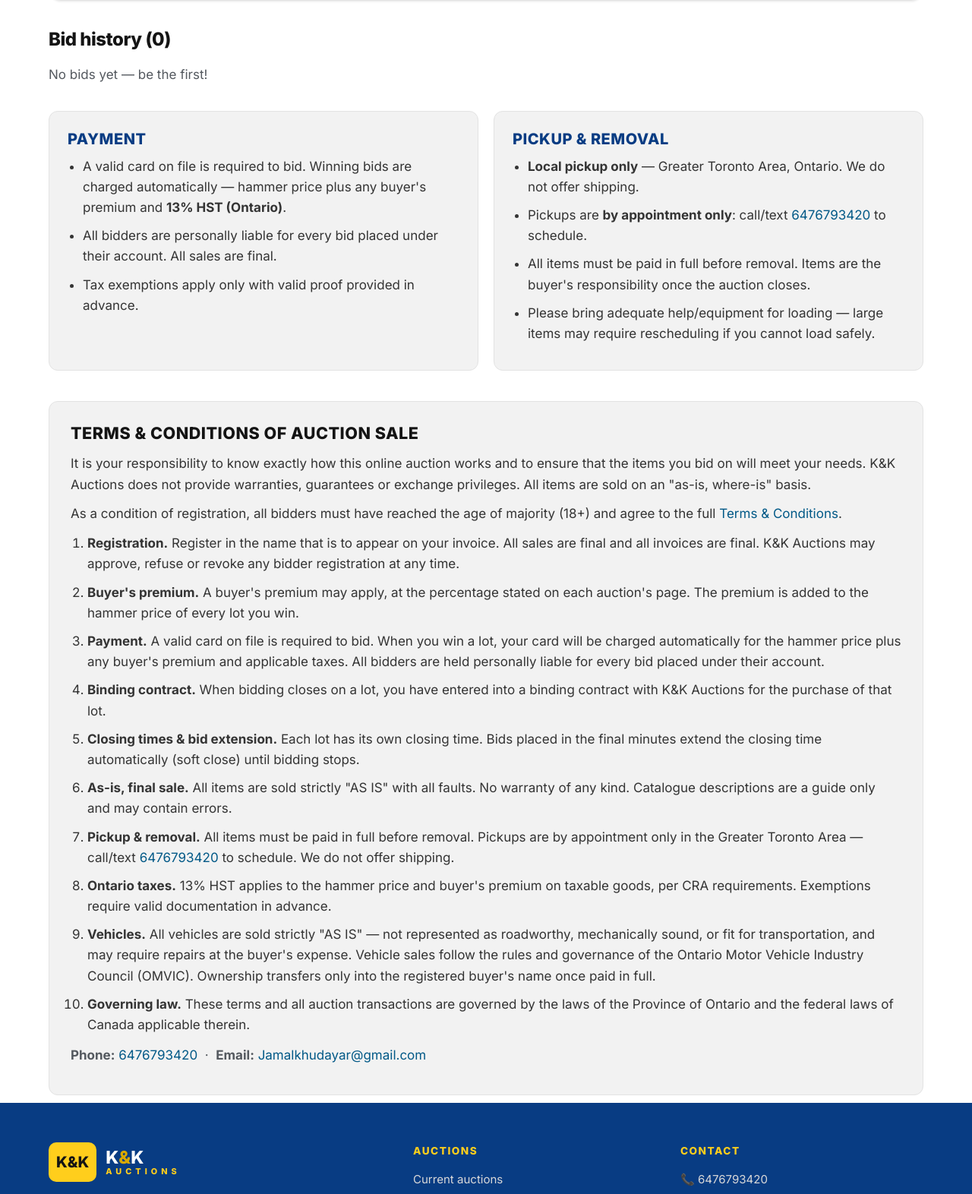
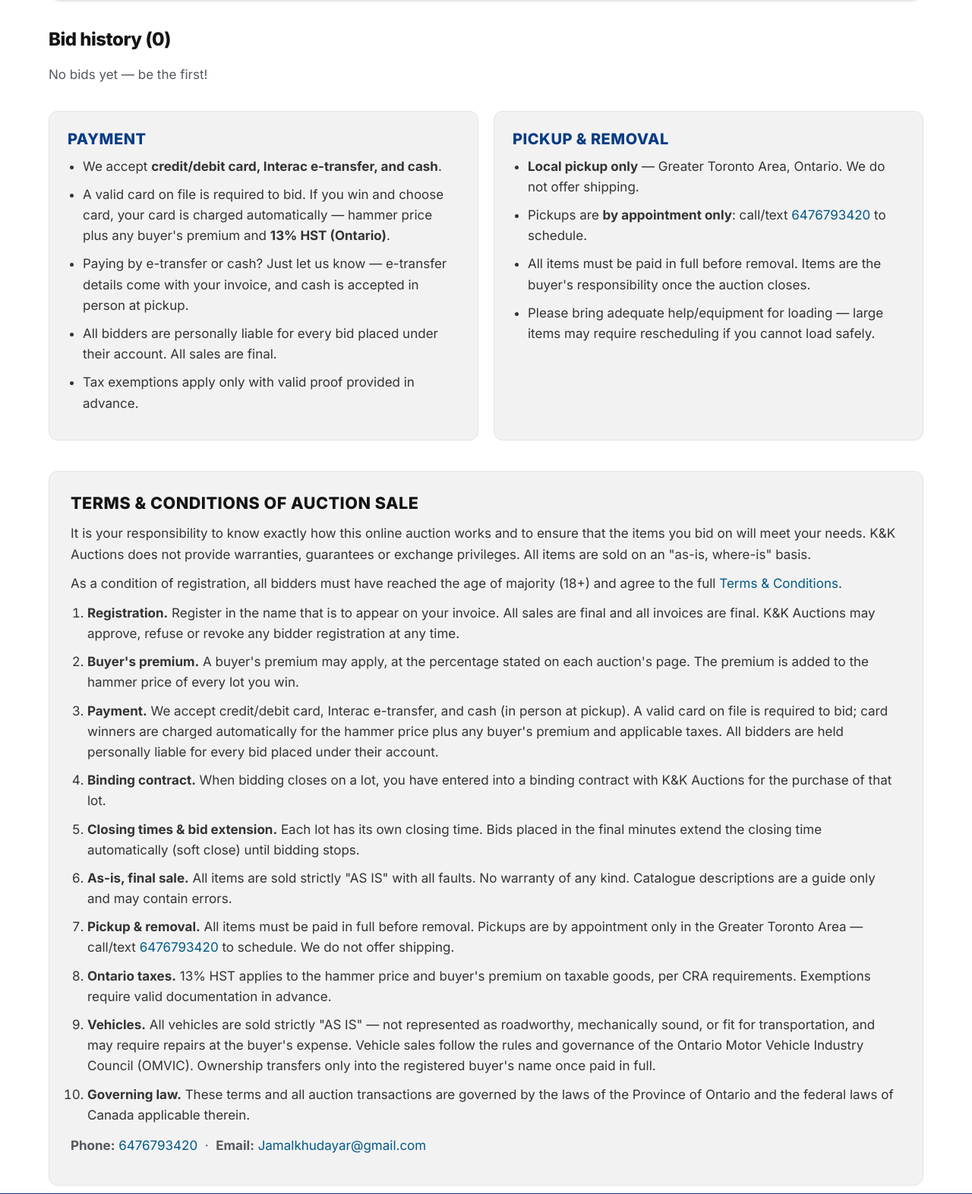
Before and after one commit to jamalkhudayar-glitch/kk-auctions, a Flask app: page /lot/1 in a window 1280 px wide. Shown: the part 1128-2700 px from the top of the page at 76% size. Run offline with Flask 3, Linux system fonts and the light colour scheme; data comes from the database, SQL or seed files in the repository; data that the repository does not hold is empty.

Commit message:
Cash + e-transfer payments: lot page, terms, admin manual payment recording

```diff
--- a/templates/lot.html
+++ b/templates/lot.html
@@ -101,7 +101,9 @@
   <div class="paypick-col">
     <h2>Payment</h2>
     <ul>
-      <li>A valid card on file is required to bid. Winning bids are charged automatically — hammer price plus any buyer's premium and <strong>13% HST (Ontario)</strong>.</li>
+      <li>We accept <strong>credit/debit card, Interac e-transfer, and cash</strong>.</li>
+      <li>A valid card on file is required to bid. If you win and choose card, your card is charged automatically — hammer price plus any buyer's premium and <strong>13% HST (Ontario)</strong>.</li>
+      <li>Paying by e-transfer or cash? Just let us know — e-transfer details come with your invoice, and cash is accepted in person at pickup.</li>
       <li>All bidders are personally liable for every bid placed under their account. All sales are final.</li>
       <li>Tax exemptions apply only with valid proof provided in advance.</li>
     </ul>
@@ -124,7 +126,7 @@
   <ol>
     <li><strong>Registration.</strong> Register in the name that is to appear on your invoice. All sales are final and all invoices are final. K&amp;K Auctions may approve, refuse or revoke any bidder registration at any time.</li>
     <li><strong>Buyer's premium.</strong> A buyer's premium may apply, at the percentage stated on each auction's page. The premium is added to the hammer price of every lot you win.</li>
-    <li><strong>Payment.</strong> A valid card on file is required to bid. When you win a lot, your card will be charged automatically for the hammer price plus any buyer's premium and applicable taxes. All bidders are held personally liable for every bid placed under their account.</li>
+    <li><strong>Payment.</strong> We accept credit/debit card, Interac e-transfer, and cash (in person at pickup). A valid card on file is required to bid; card winners are charged automatically for the hammer price plus any buyer's premium and applicable taxes. All bidders are held personally liable for every bid placed under their account.</li>
     <li><strong>Binding contract.</strong> When bidding closes on a lot, you have entered into a binding contract with K&amp;K Auctions for the purchase of that lot.</li>
     <li><strong>Closing times &amp; bid extension.</strong> Each lot has its own closing time. Bids placed in the final minutes extend the closing time automatically (soft close) until bidding stops.</li>
     <li><strong>As-is, final sale.</strong> All items are sold strictly "AS IS" with all faults. No warranty of any kind. Catalogue descriptions are a guide only and may contain errors.</li>
```
